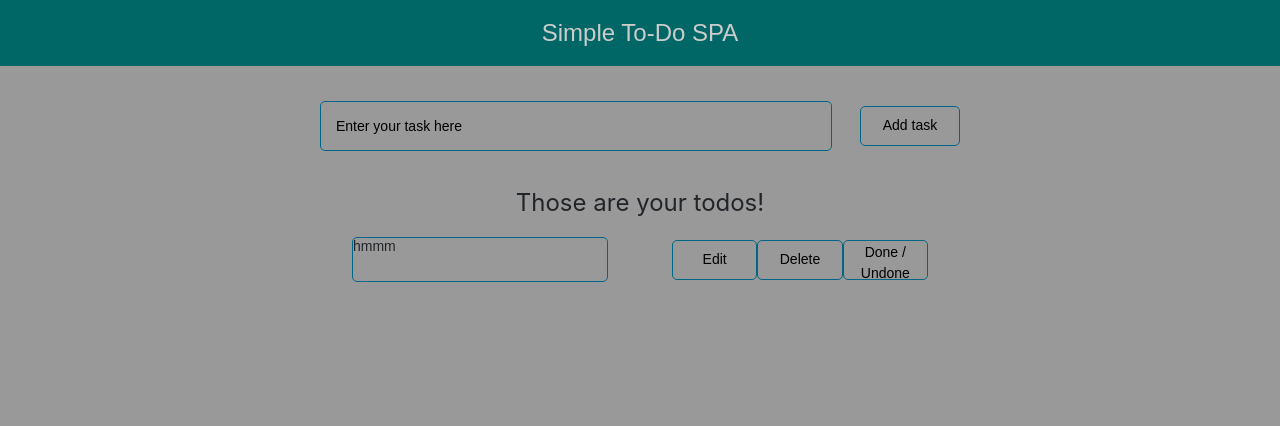
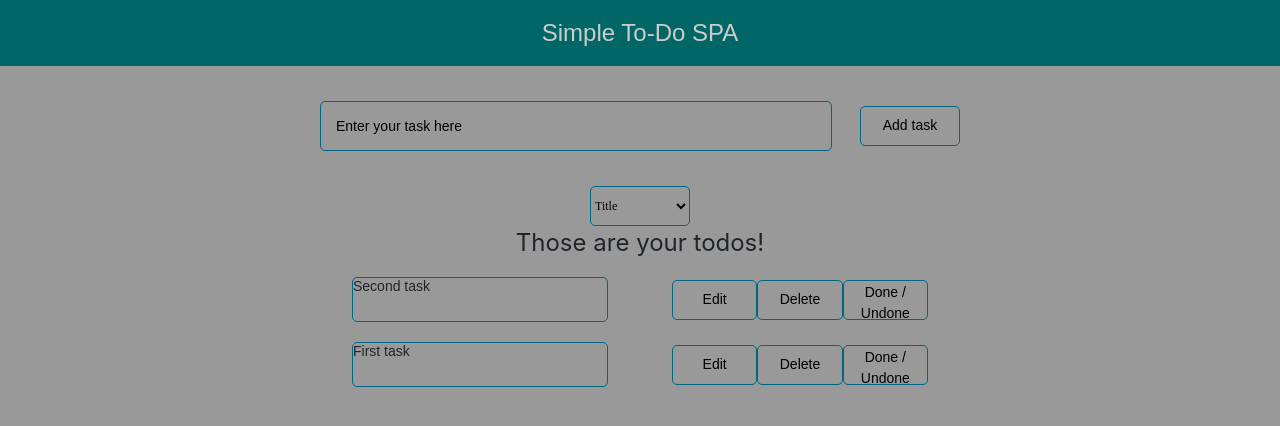
Before and after one commit to ruslanchampion/todo-app, a React (Create React App) app: page / in a window 1280 px wide. Shown: the top 426 px of the page. Built offline with nearby package versions, Linux system fonts and the light colour scheme; the HTML template or start-up script is replaced by a standard one.

Commit message:
feat: make UI component Select for sorting tasks

```diff
--- a/src/App.js
+++ b/src/App.js
@@ -1,6 +1,7 @@
 import Title from './components/Title/Title';
 import TodoInput from './components/TodoInput/TodoInput';
 import TodoList from './components/TodoList/TodoList';
+import TodoSort from './components/UI/select/Select.jsx';
 import {useState} from 'react';
 
 import './index.css';
@@ -9,12 +10,20 @@ export default function App() {
 
   let [tasks, setTasks] = useState([
     {
-      id: 353434343434,
-      title: 'hmmm',
+      id: crypto.randomUUID(),
+      title: 'Second task',
+      completed: false,
+      edited: false,
+    },
+    {
+      id: crypto.randomUUID(),
+      title: 'First task',
       completed: false,
       edited: false,
     },
   ]);
+
+  let [sortType, setSortType] = useState('');
 
   let callback = {
 
@@ -40,11 +49,26 @@ export default function App() {
     },
   }
 
+  function sortTasks(sort) {
+    setSortType(sort);
+    setTasks([...tasks].sort((a, b) => a[sort].localeCompare(b[sort])));
+    // if(optionsName === 'Title A -> Z') {
+    //   setTasks([...tasks].sort((a, b) => a[sort].localeCompare(b[sort])));
+    // } else if(optionsName === 'Title Z -> A') {
+    //   setTasks([...tasks].sort((a, b) => b[sort].localeCompare(a[sort])));
+    // }
+  }
 
   return (
     <div className="App">
       <Title/>
       <TodoInput callback={callback}/>
+      <TodoSort
+        defaultOption='Sort by...'
+        options={[{value: 'title', name: 'Title'},{value: 'title', name: 'Title'}]}
+        value={sortType}
+        onChangeCallback={sortTasks}
+      />
       <TodoList
         callback={callback}
         tasks={tasks}
--- /dev/null
+++ b/src/components/UI/select/Select.jsx
@@ -0,0 +1,17 @@
+import style from './Select.module.css';
+
+export default function Select({options, defaultOption, value, onChangeCallback}) {
+
+  return(
+    <select
+      className={style.select}
+      value={value}
+      onChange={(e) => onChangeCallback(e.target.value)}
+    >
+      <option disabled className={style.option}>{defaultOption}</option>
+      {
+        options.map((option) => <option key={crypto.randomUUID()} value={option.value}>{option.name}</option>)
+      }
+    </select>
+  )
+}
--- /dev/null
+++ b/src/components/UI/select/Select.module.css
@@ -0,0 +1,21 @@
+.select {
+  display: block;
+  width: 100px;
+  height: 40px;
+  background-color: transparent;
+  outline: none;
+  border: 1px solid #068;
+  border-radius: 5px;
+  font-family: 'Montserrat';
+  font-size: 12px;
+  color: #000;
+  margin: 0 auto;
+  cursor: pointer;
+}
+
+.option {
+  color:#000;
+  background-color: transparent;
+  font-size: 12px;
+  cursor: pointer;
+}
```
